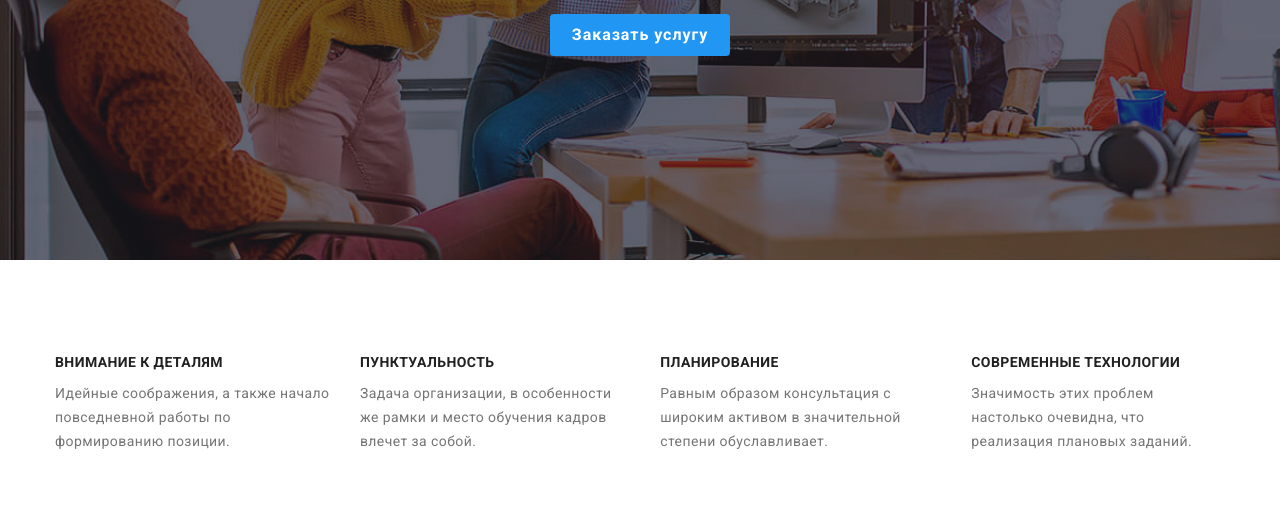
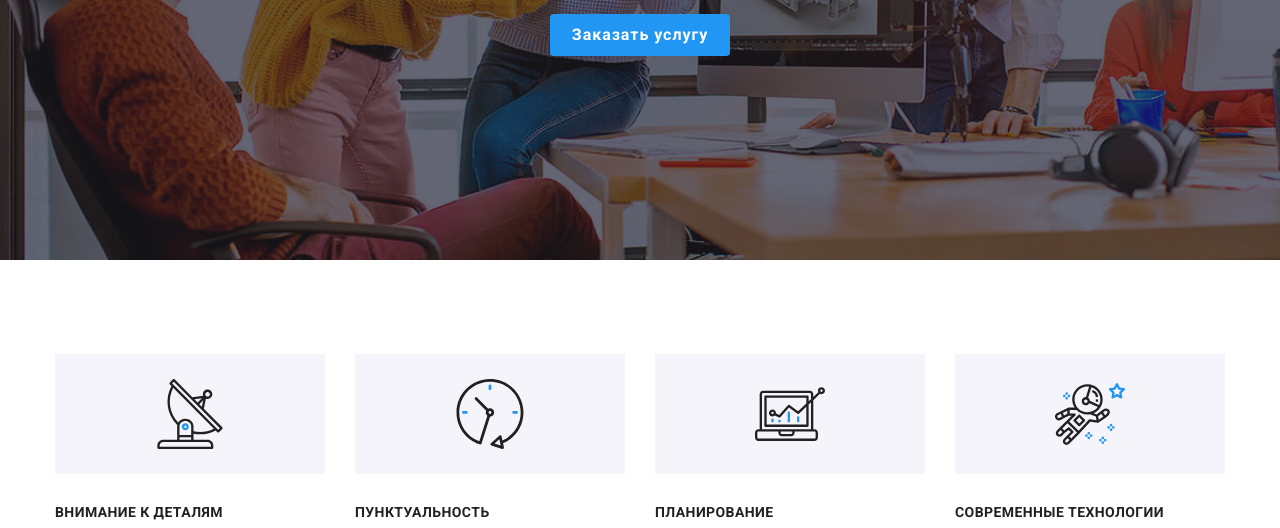
Before and after one commit to jrrrrn/goit-markup-hw-04, a plain HTML site: page index.html in a window 1280 px wide. Shown: the part 421-949 px from the top of the page. Drawn offline with nearby package versions, Linux system fonts and the light colour scheme.

Commit message:
about-us insert icons

```diff
--- a/css/styles.css
+++ b/css/styles.css
@@ -274,6 +274,32 @@ img {
 .about-us-description {
   line-height: 1.74;
 }
+.about-us-list-item::before{
+  content: "";
+  display: block;
+  width: 270px;
+  height: 120px;
+  background-color: #F5F4FA;
+  background-repeat: no-repeat;
+  background-position: center;
+  padding: 25px 100px;
+
+  margin-bottom: 30px;
+}
+.about-us-list-item:nth-child(1)::before {
+  background-image: url(../images/icons/atteantion-to-details.svg);
+}
+.about-us-list-item:nth-child(2)::before {
+  background-image: url(../images/icons/punctuality.svg);
+
+}
+.about-us-list-item:nth-child(3)::before {
+  background-image: url(../images/icons/planning.svg);
+}
+.about-us-list-item:nth-child(4)::before {
+  background-image: url(../images/icons/modern-technologies.svg);
+}
+
 
 /* Чим ми займаємось */
 .what-we-do .title {
```
